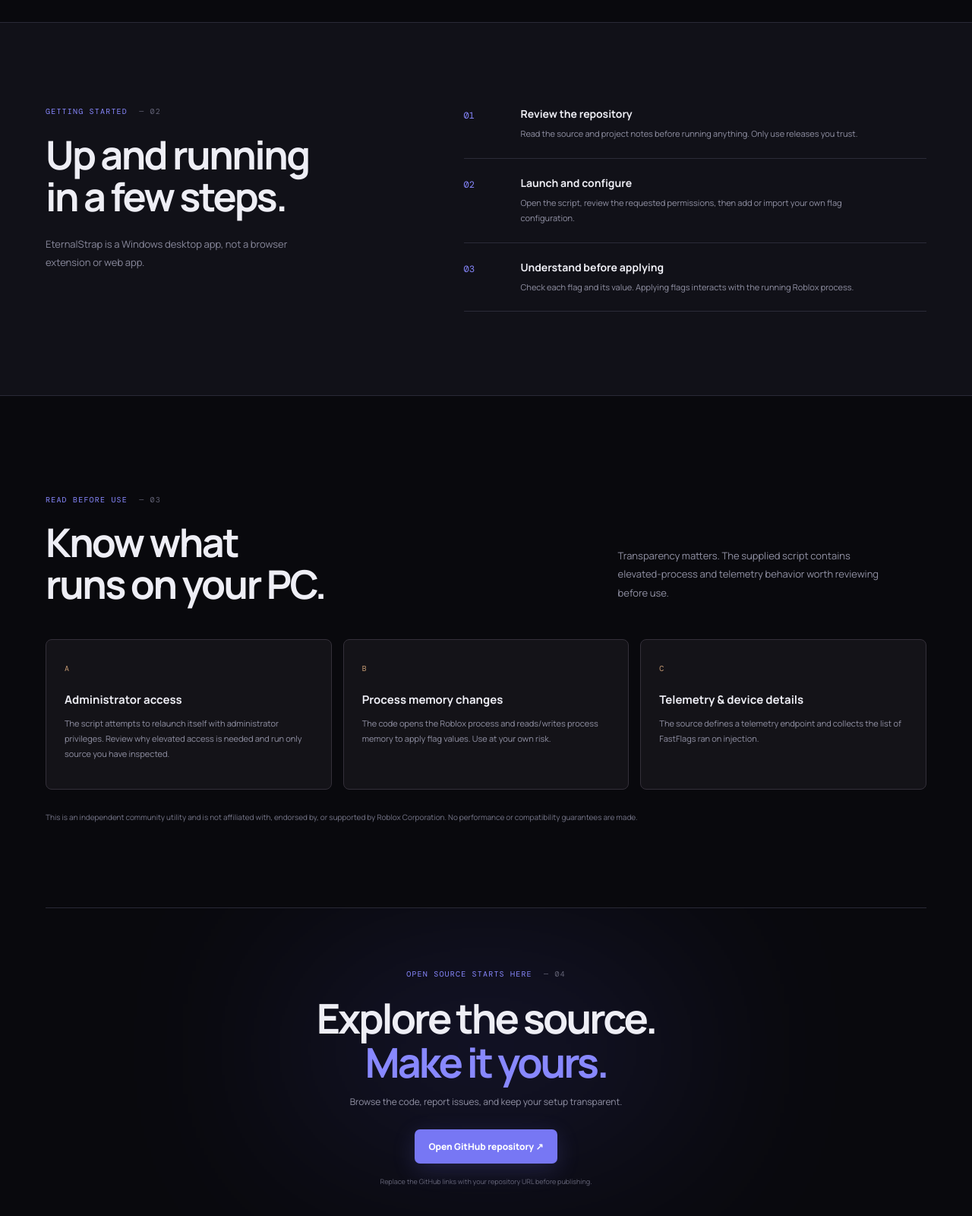
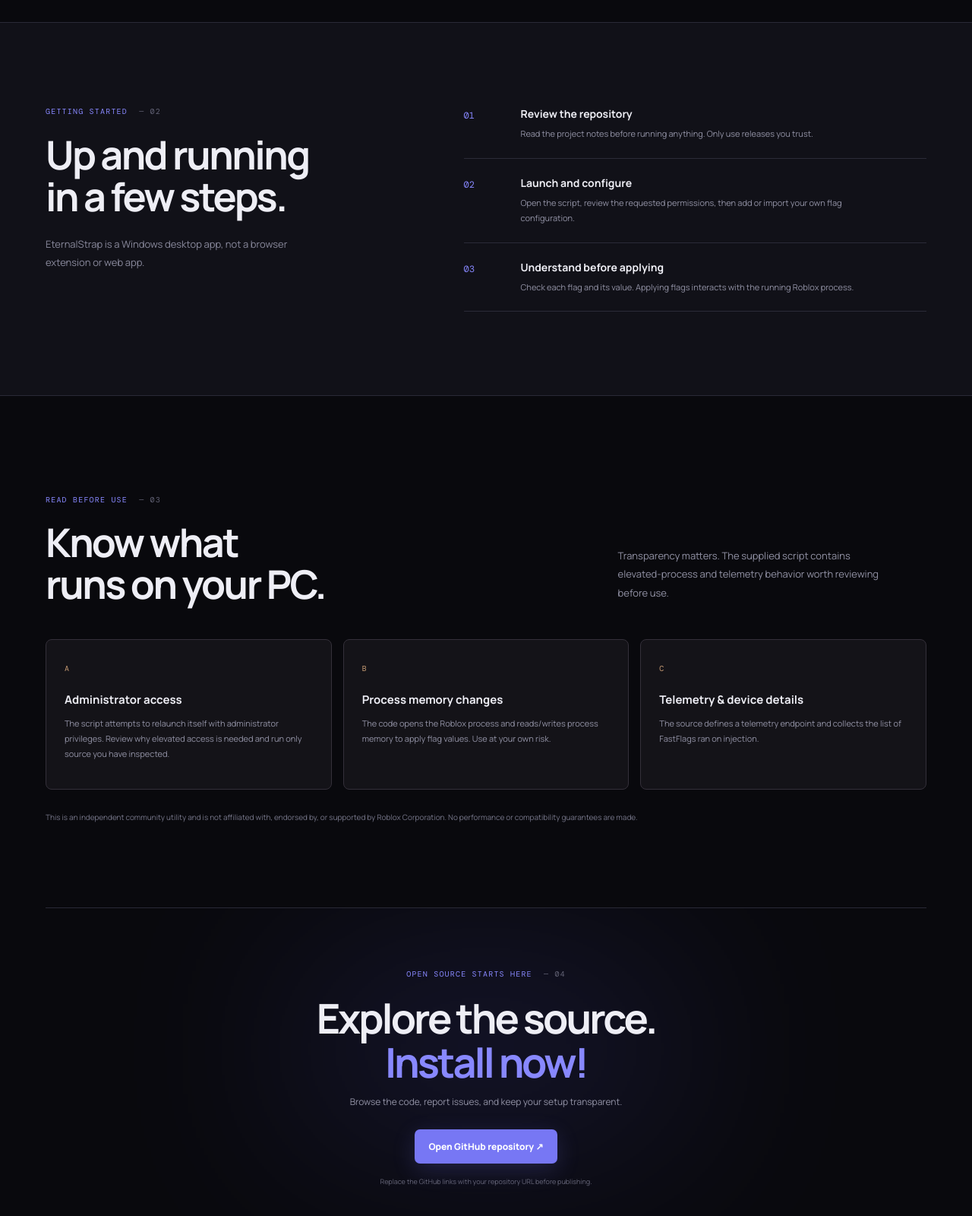
Before and after one commit to 1vyxnn3/Eternalstrap, a plain HTML site: page index.html in a window 1280 px wide. Shown: the part 2012-3612 px from the top of the page at 76% size. Drawn offline with nearby package versions, Linux system fonts and the light colour scheme.

Commit message:
index.html

```diff
--- a/index.html
+++ b/index.html
@@ -16,7 +16,7 @@
   <header class="nav wrap">
     <a class="brand" href="#"><span class="brand-mark">E</span><span>ETERNAL<span class="brand-muted">STRAP</span></span></a>
     <nav><a href="#features">Features</a><a href="#how">How it works</a><a href="#safety">Transparency</a></nav>
-    <a class="nav-cta" href="https://github.com/" target="_blank" rel="noreferrer">GitHub <span>↗</span></a>
+    <a class="nav-cta" href="https://github.com/1vyxnn3/Eternalstrap/releases" target="_blank" rel="noreferrer">GitHub <span>↗</span></a>
   </header>
 
   <main>
@@ -72,7 +72,7 @@
     <section class="how-section" id="how"><div class="wrap how-inner">
       <div><div class="section-kicker">GETTING STARTED <span>— 02</span></div><h2>Up and running<br>in a few steps.</h2><p class="muted">EternalStrap is a Windows desktop app, not a browser extension or web app.</p></div>
       <div class="steps">
-        <div class="step"><b>01</b><div><h3>Review the repository</h3><p>Read the source and project notes before running anything. Only use releases you trust.</p></div></div>
+        <div class="step"><b>01</b><div><h3>Review the repository</h3><p>Read the project notes before running anything. Only use releases you trust.</p></div></div>
         <div class="step"><b>02</b><div><h3>Launch and configure</h3><p>Open the script, review the requested permissions, then add or import your own flag configuration.</p></div></div>
         <div class="step"><b>03</b><div><h3>Understand before applying</h3><p>Check each flag and its value. Applying flags interacts with the running Roblox process.</p></div></div>
       </div>
@@ -89,7 +89,7 @@
       <p class="disclaimer">This is an independent community utility and is not affiliated with, endorsed by, or supported by Roblox Corporation. No performance or compatibility guarantees are made.</p>
     </section>
 
-    <section class="closing wrap"><div class="closing-glow"></div><div class="section-kicker">OPEN SOURCE STARTS HERE <span>— 04</span></div><h2>Explore the source.<br><span>Make it yours.</span></h2><p>Browse the code, report issues, and keep your setup transparent.</p><a class="button primary" href="https://github.com/" target="_blank" rel="noreferrer">Open GitHub repository ↗</a><small>Replace the GitHub links with your repository URL before publishing.</small></section>
+    <section class="closing wrap"><div class="closing-glow"></div><div class="section-kicker">OPEN SOURCE STARTS HERE <span>— 04</span></div><h2>Explore the source.<br><span>Install now!</span></h2><p>Browse the code, report issues, and keep your setup transparent.</p><a class="button primary" href="https://github.com/" target="_blank" rel="noreferrer">Open GitHub repository ↗</a><small>Replace the GitHub links with your repository URL before publishing.</small></section>
   </main>
   <footer class="wrap"><a class="brand" href="#"><span class="brand-mark">E</span><span>ETERNAL<span class="brand-muted">STRAP</span></span></a><span>Independent project · Windows / AutoHotkey v2</span><a href="#top">BACK TO TOP ↑</a></footer>
   <script src="script.js"></script>
```
